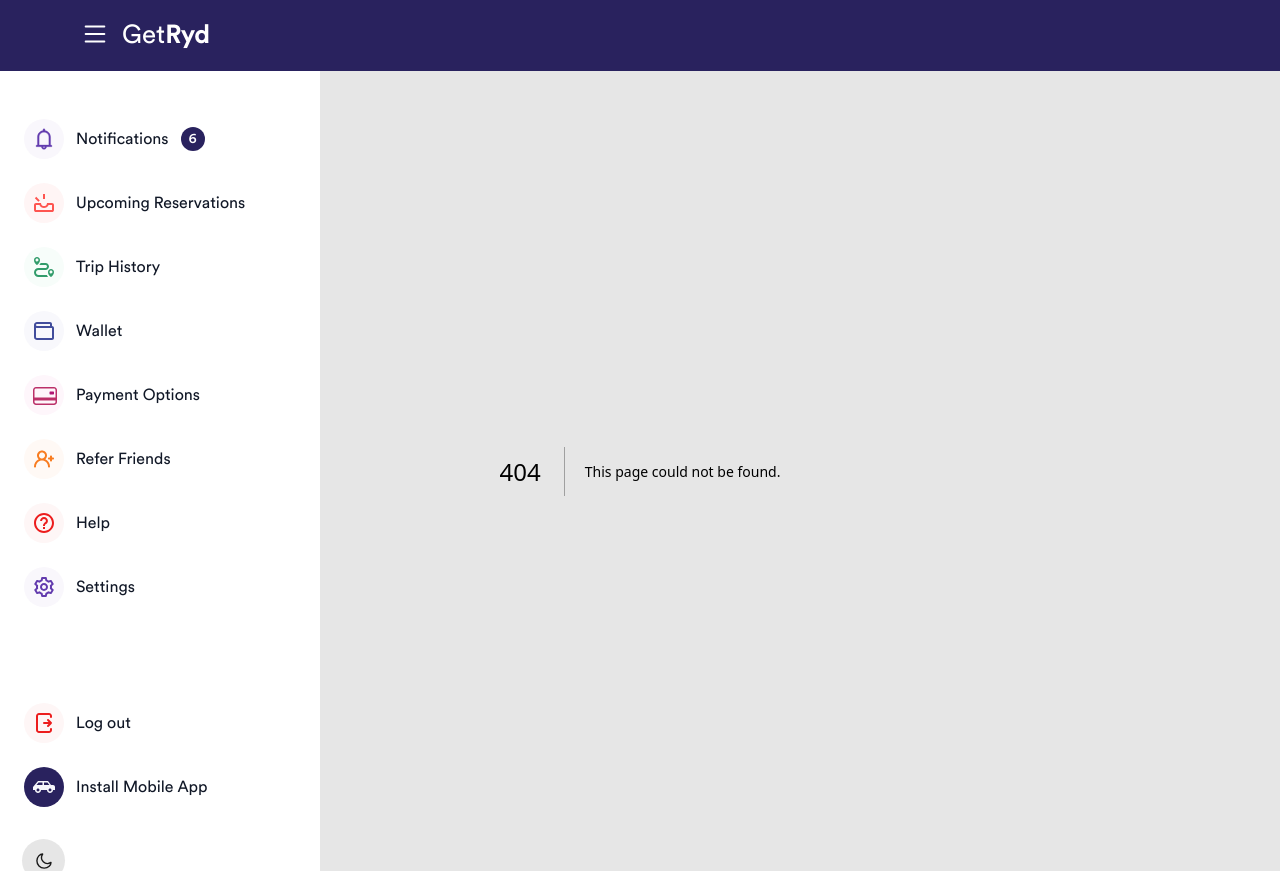
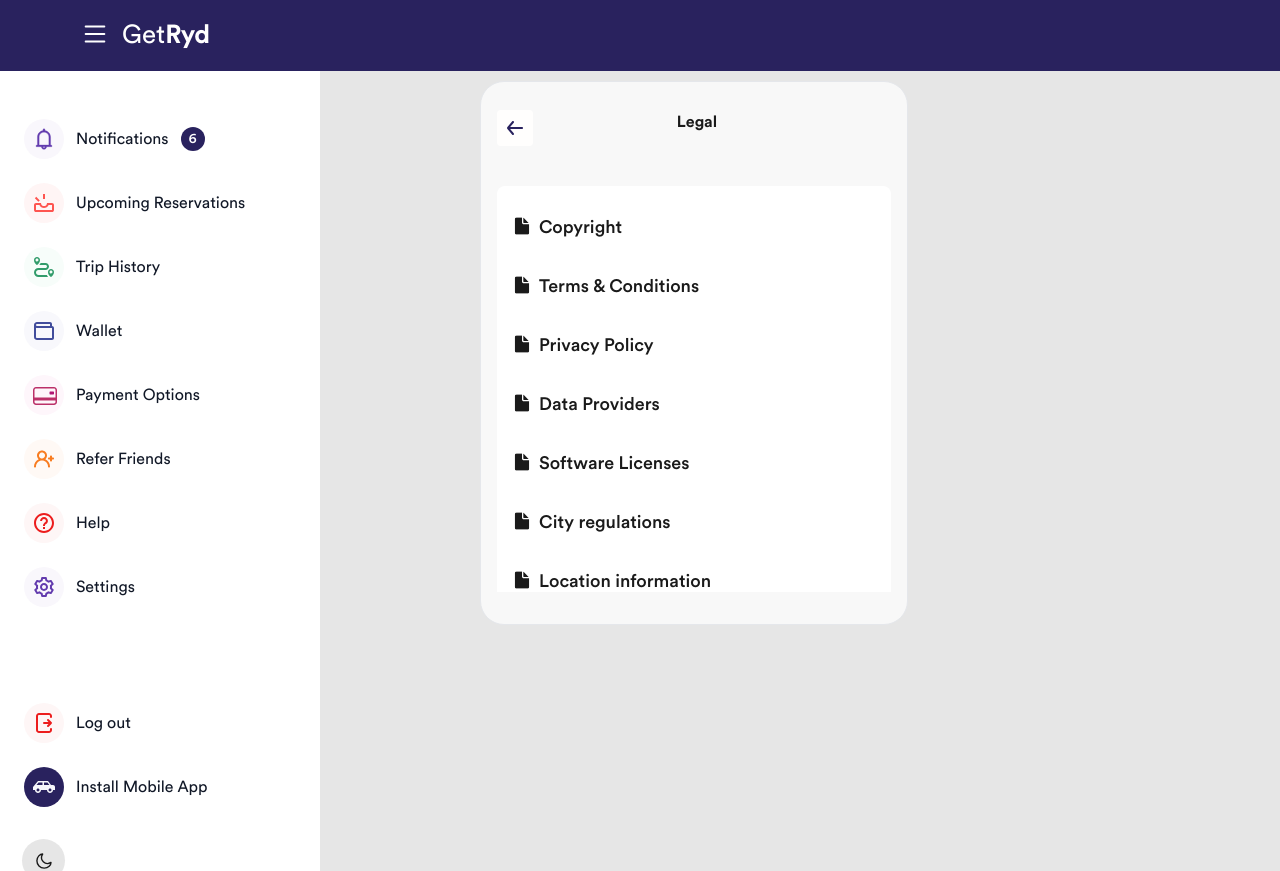
Before and after one commit to shohan-ch/ride-sharing-platform, a Next.js app: page /help/legal in a window 1280 px wide. Before the commit this address had no page. Built offline with nearby package versions, Linux system fonts and the light colour scheme.

Commit message:
Help Legap page done

```diff
--- /dev/null
+++ b/src/components/Help/Legal/LegalView.jsx
@@ -0,0 +1,46 @@
+import HelpList from "@/components/Utils/List/HelpList";
+import Link from "next/link";
+
+const LegalView = () => {
+  return (
+    <>
+      <section className="sec items-center justify-center md:block md:h-full md:w-full lg:flex lg:justify-start lg:pl-[480px] lg:pt-[10px] 2xs:block 2xs:h-full 2xs:w-full">
+        <div className="wrapper relative border bg-gray-1 px-4 pt-5 dark:bg-dark-bg sm:pb-8 sm:dark:border-0 lg:w-[428px] lg:rounded-3xl lg:dark:border 2xl:min-h-[85vh] 3xl:min-h-[88vh] 2xs:w-auto 2xs:pt-2 2xs:pb-10 2xs:dark:border-0">
+          <div className="sm:pt-4 sm:text-left lg:pt-0 2xs:px-0 2xs:pt-0 2xs:text-left">
+            <div className="scroll_div  h-full overflow-y-auto overflow-x-hidden py-2 dark:border-[#2C2C35] md:h-full lg:h-[390px] xl:h-[490px] 2xl:h-[490px] 3xl:h-[700px]">
+              <div className="pickup_header mb-10 flex md:pr-[76px] lg:pr-[30px] 2xs:mb-3 2xs:pr-4">
+                <div>
+                  <Link href="/help/payment_option">
+                    <img src="/assets/icons/backBgWhite.svg" alt="svg_icon" />
+                  </Link>
+                </div>
+                <h2 className="mx-auto font-extrabold text-black dark:text-gray-2 2xl:text-22 3xl:text-[24px] 2xs:text-[18px]">
+                  Legal
+                </h2>
+              </div>
+              {/* Topic Section */}
+              <div className="item mx-auto rounded-lg bg-white px-4 py-7 dark:bg-dark-2 dark:text-white">
+                <HelpList
+                  heading={"Copyright"}
+                  leftIcon={"file"}
+                  clickhandler={() => console.log("Clicked")}
+                />
+
+                <HelpList heading={"Terms & Conditions"} leftIcon={"file"} />
+
+                <HelpList heading={"Privacy Policy"} leftIcon={"file"} />
+                <HelpList heading={"Data Providers"} leftIcon={"file"} />
+
+                <HelpList heading={"Software Licenses"} leftIcon={"file"} />
+                <HelpList heading={"City regulations"} leftIcon={"file"} />
+                <HelpList heading={"Location information"} leftIcon={"file"} />
+              </div>
+            </div>
+          </div>
+        </div>
+      </section>
+    </>
+  );
+};
+
+export default LegalView;
--- /dev/null
+++ b/src/pages/help/legal.js
@@ -0,0 +1,7 @@
+import LegalView from "@/components/Help/Legal/LegalView";
+
+const HelpLegalPage = () => {
+  return <LegalView />;
+};
+
+export default HelpLegalPage;
```
